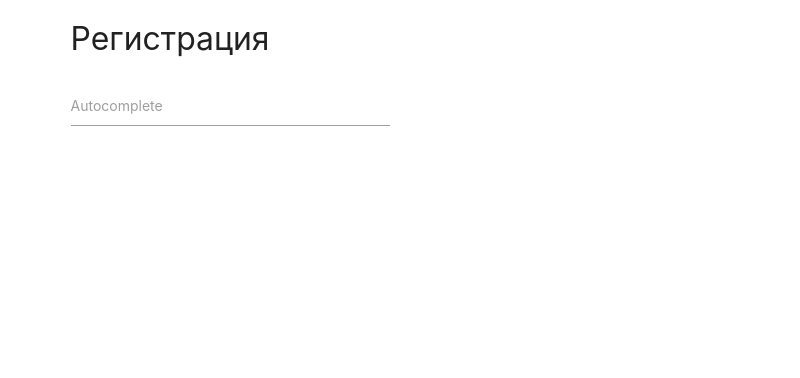
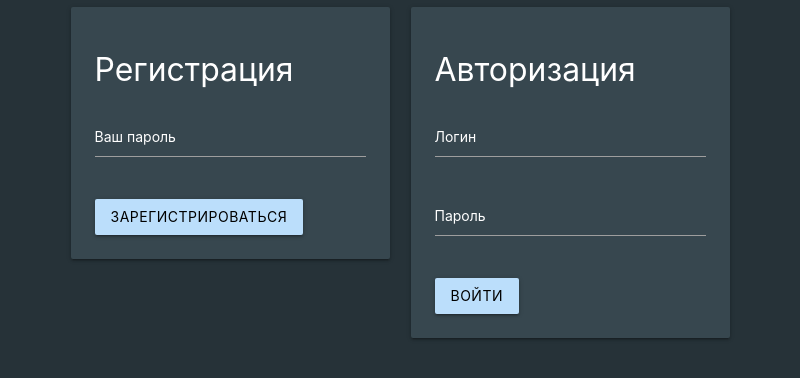
Before and after one commit to AndrewMOST/ws-moscow, an Electron app: page site/index.html in a window 800 px wide. Drawn offline with Linux system fonts and the light colour scheme.

Commit message:
Login page

```diff
--- a/server.js
+++ b/server.js
@@ -11,7 +11,7 @@
 
 const path = require('path');
 
-app.use(express.static(path.join(__dirname, 'client/build')));
+app.use(express.static(path.join(__dirname, 'site/')));
 
 app.use(bodyParser.json());
 app.use(bodyParser.urlencoded({extended: true}));
--- a/site/css/index.css
+++ b/site/css/index.css
@@ -0,0 +1,51 @@
+html, body{
+    width:100%;
+    height:100%;
+    margin:0;
+    padding:0;
+    background:#263238;
+    color:white;
+}
+input{
+    color:white;
+}
+.btn{
+    background-color:#bbdefb;
+    color:black;
+}
+.btn:hover{
+    background-color:#64b5f6;
+}
+.btn:active, .btn:focus, .btn:visited{
+    background-color:#64b5f6;
+}
+
+/* label color */
+.input-field label {
+    color: white;
+}
+/* label focus color */
+.input-field input[type=text]:focus + label {
+    color: white !important;
+}
+/* label underline focus color */
+.input-field input[type=text]:focus {
+    border-bottom: 1px solid #bbdefb !important;
+    box-shadow: 0 1px 0 0 #bbdefb !important;
+  }
+/* valid color */
+.input-field input[type=text].valid {
+    border-bottom: 1px solid #c8e6c9 !important;
+    box-shadow: 0 1px 0 0 #c8e6c9 !important;
+}
+/* invalid color */
+.input-field input[type=text].invalid {
+    border-bottom: 1px solid #ffb74d !important;
+    box-shadow: 0 1px 0 0 #ffb74d !important;
+}
+.input-field .prefix.active {
+    color: #bbdefb !important;
+}
+.card{
+    background-color: #37474f;
+}
--- a/site/index.html
+++ b/site/index.html
@@ -5,36 +5,67 @@
     <meta name="viewport" content="width=device-width, initial-scale=1, shrink-to-fit=no">
     <meta name="theme-color" content="#000000">
     <link rel="stylesheet" href="https://fonts.googleapis.com/css?family=Roboto:300,400,500">
-    <link rel="stylesheet" href="https://fonts.googleapis.com/icon?family=Material+Icons">
-    <link rel="stylesheet" href="css/index.css">
+    <link rel="stylesheet" href="css/icon.css">
 
     <!-- Подключаем Jquery -->
     <script src="js/jquery-3.3.1.js"></script>
     <title>Орёл и Решка</title>
     <!-- Подключаем Materialize css -->
     <link rel="stylesheet" href="css/materialize.min.css">
+    <link rel="stylesheet" href="css/index.css">
 
   </head>
   <body>
     <div id="app">
         <div class="container"><div class="row">
+
             <!-- Блок регистрации -->
-            <div class="col s6">
+            <div class="col s6"><div class="card"><div class="card-content">
               <h4>Регистрация</h4>
               <div class="row">
                   <div class="input-field col s12">
-                    <input type="text" id="new-password-input">
-                    <label for="new-password-input">Autocomplete</label>
+                    <input type="text" id="new-password-input" type="text" class="validate">
+                    <label for="new-password-input">Ваш пароль</label>
+                  </div>
+                  <div id="datablock" style="display:none"></div>
+              </div>
+              <a class="waves-effect waves-light btn" href="javascript:register()">Зарегистрироваться</a>
+            </div></div></div>
+
+            <!-- Блок авторизации -->
+            <div class="col s6"><div class="card"><div class="card-content">
+              <h4>Авторизация</h4>
+              <div class="row">
+                  <div class="input-field col s12">
+                    <input type="text" id="login" type="text" class="validate">
+                    <label for="login">Логин</label>
+                  </div>
+                  <div class="input-field col s12">
+                      <input type="text" id="password" type="text" class="validate">
+                      <label for="password">Пароль</label>
                   </div>
               </div>
-            </div>
+              <a class="waves-effect waves-light btn" href="javascript:login()">Войти</a>
+            </div></div></div>
 
-            <!-- Блок авторизации -->
-            <div class="col s6"></div>
         </div></div>
     </div>
   </body>
-
+    <script>
+    function register(){
+      password = $('#new-password-input').val();
+      $.post('/signin', {password:password}).done((data) => {$('#datablock').html(data)});
+    }
+    function login(){
+      login = $('#login').val();
+      password = $('#password').val();
+      $.post('/signin', {login:login, password:password}).done((data) => {
+        if (data === false){
+          $('#login, #password').addClass('invalid');
+        }
+      });
+    }
+    </script>
     <!-- Подключаем Materialize js -->
     <script src="js/materialize.min.js"></script>
 </html>
```
Also changed, not shown: site/index.js (deleted), site/js/index.js (added).
